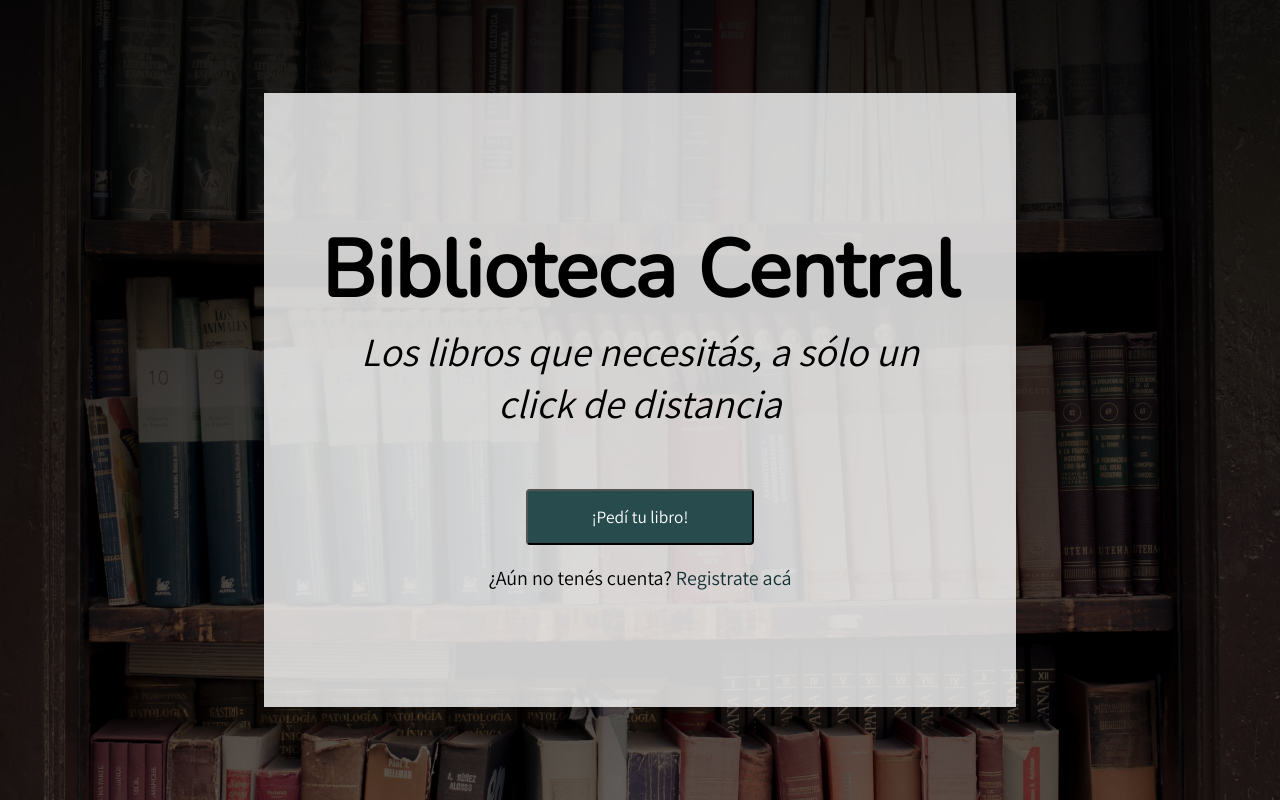
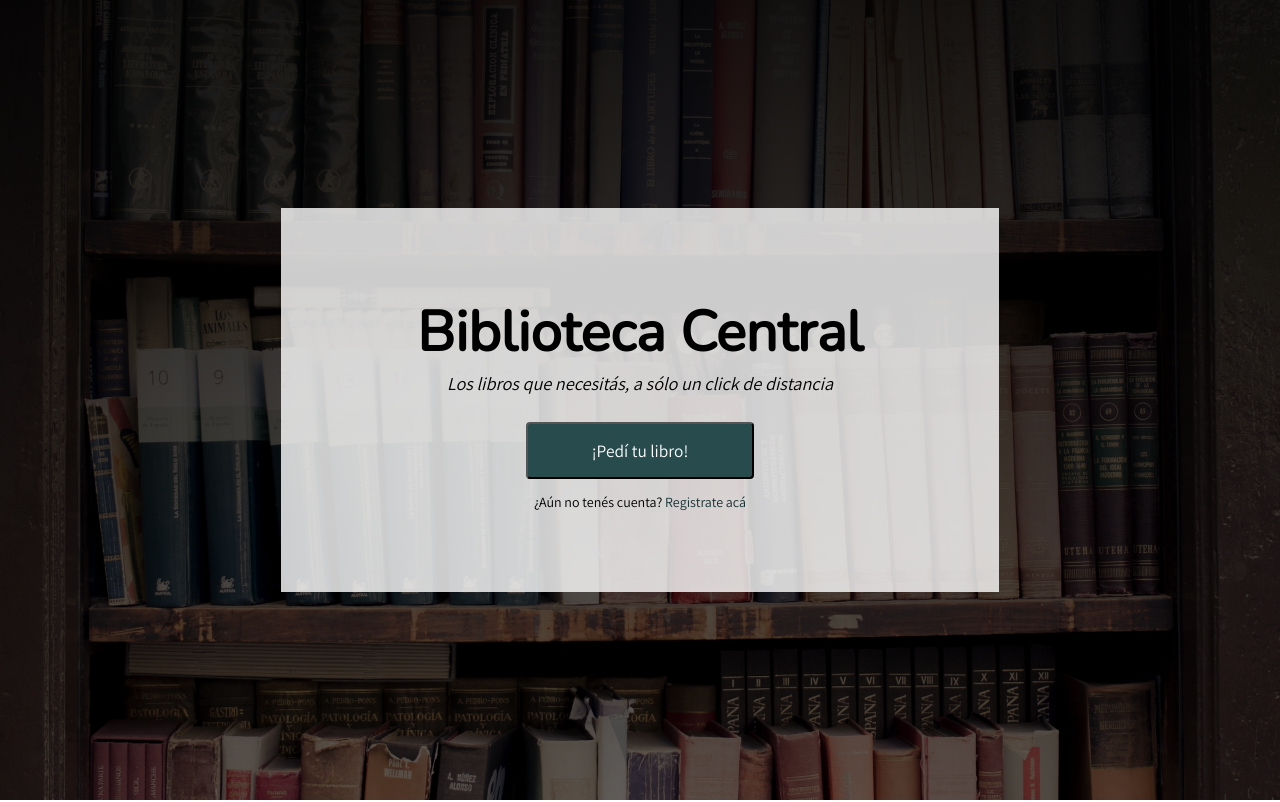
Before and after one commit to luciacastillo/le-wagon-landing-page, a plain HTML site: page index.html in a window 1280 px wide. Shown: the top 802 px of the page. Drawn offline with nearby package versions, Linux system fonts and the light colour scheme.

Commit message:
Updated font sizes

```diff
--- a/css/style.css
+++ b/css/style.css
@@ -4,7 +4,7 @@
 body {
     margin: 0px;
     padding: 0px;
-    font-size: 20px;
+    font-size: 14px;
 }
 a {
     color: #153133;
@@ -136,7 +136,10 @@ margin: auto;
 
 
 @media (min-width: 300px) {
-   .box-title {
+    body {
+        font-size: 20px;
+    }
+    .box-title {
         width: 100%;
     }
     .container {
@@ -145,15 +148,13 @@ margin: auto;
     .cards {
       grid-template-columns: 1fr;
     }
-    #descripcion {
-        font-size: 2em;
-    }
-    #registrarse{
-        font-family: 1.2em
-    }
+
   }
 
   @media (min-width: 700px) {
+body {
+    font-size: 20px;
+}
     .box-title {
          width: 90%;
      }
@@ -163,15 +164,13 @@ margin: auto;
      .cards {
        grid-template-columns: 1fr;
      }
-   #descripcion {
-       font-size: 2em;
-   }
-   #registrarse{
-       font-family: 1.2em
-   }
+
    }
 
-  @media (min-width: 1000px) {
+  @media (min-width: 850px) {
+    body {
+        font-size: 14px;
+    }
          .box-title {
         width: 50%;
     }
```
